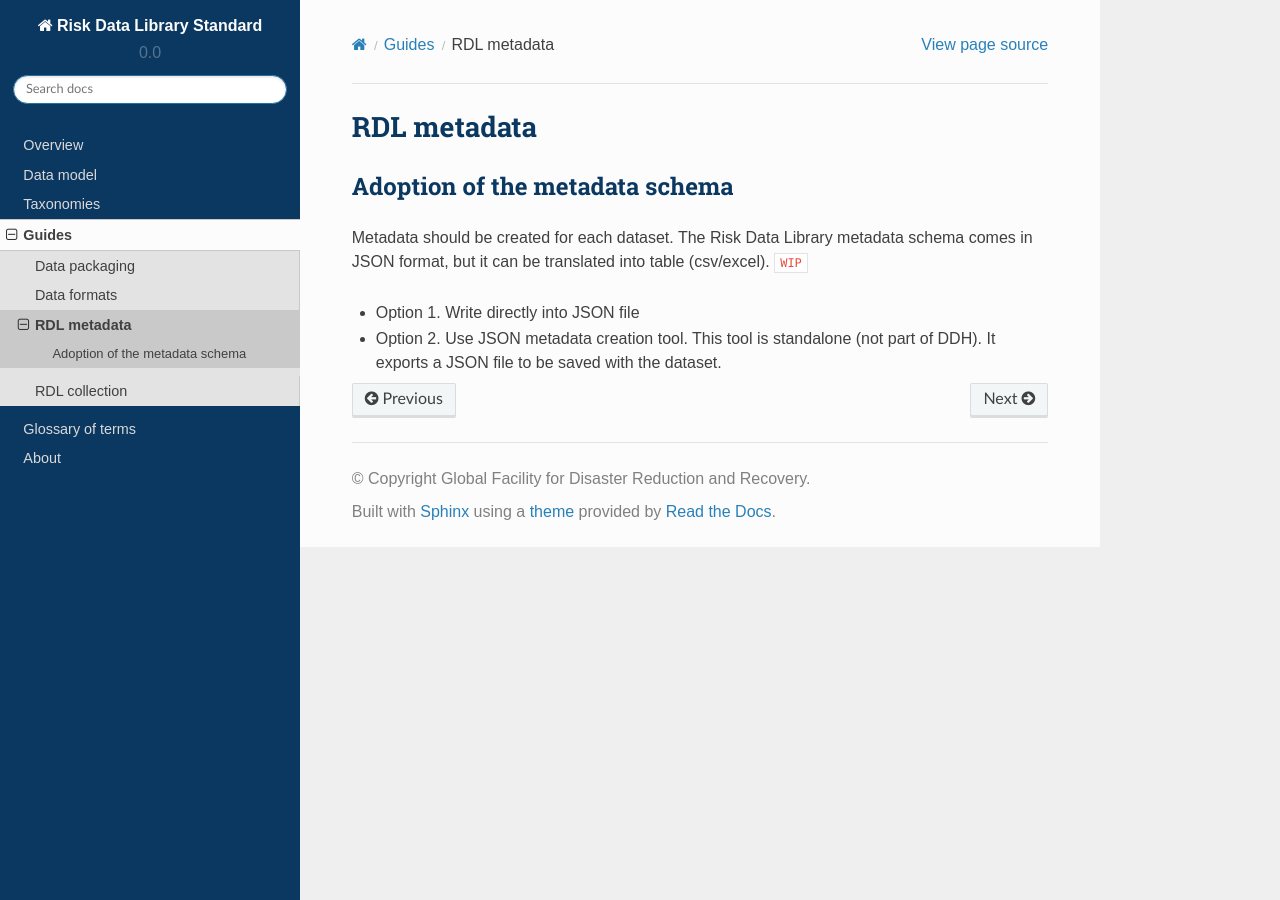
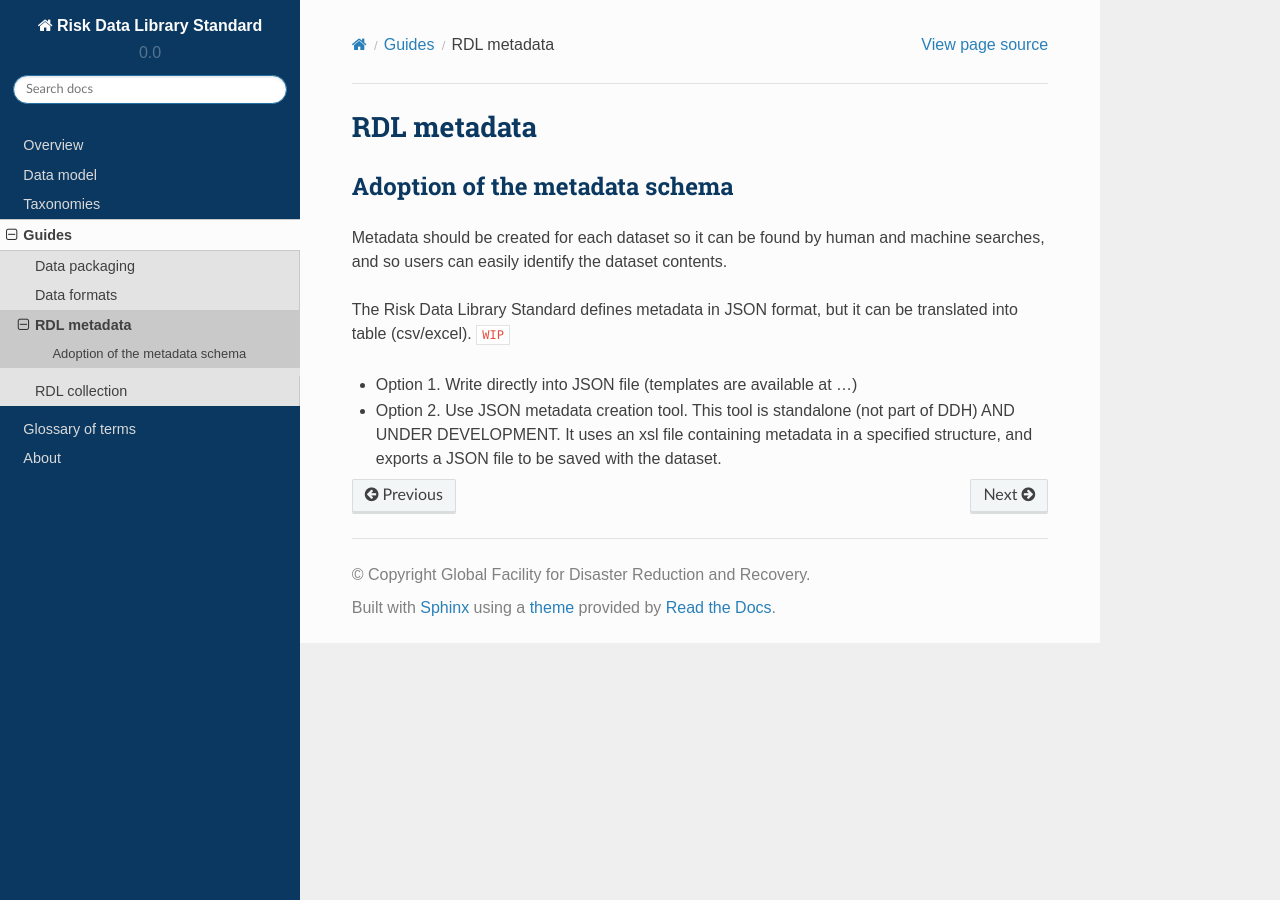
Before and after one commit to GFDRR/rdl-standard, a Sphinx documentation site: the page built from docs/guides/rdl-metadata.md, in a window 1280 px wide. Built offline with Sphinx 7.4.7 and the Read the Docs theme 2.0.0, drawn with Linux system fonts in a browser that asks for light colours.

Commit message:
Update rdl-metadata.md
minor additions including placeholder for JSON file / flatten tool templates / links

```diff
--- a/docs/guides/rdl-metadata.md
+++ b/docs/guides/rdl-metadata.md
@@ -1,7 +1,9 @@
 # RDL metadata
 
 ## Adoption of the metadata schema
- Metadata should be created for each dataset. The Risk Data Library metadata schema comes in JSON format, but it can be translated into table (csv/excel). `WIP`
+Metadata should be created for each dataset so it can be found by human and machine searches, and so users can easily identify the dataset contents.
 
-- Option 1. Write directly into JSON file
-- Option 2. Use JSON metadata creation tool. This tool is standalone (not part of DDH). It exports a JSON file to be saved with the dataset.
+The Risk Data Library Standard defines metadata in JSON format, but it can be translated into table (csv/excel). `WIP`
+
+- Option 1. Write directly into JSON file (templates are available at ...)
+- Option 2. Use JSON metadata creation tool. This tool is standalone (not part of DDH) AND UNDER DEVELOPMENT. It uses an xsl file containing metadata in a specified structure, and exports a JSON file to be saved with the dataset.
```
